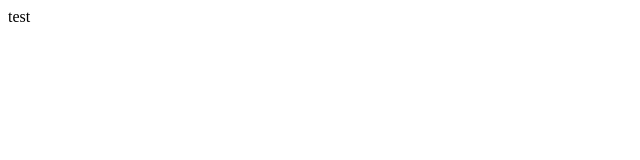
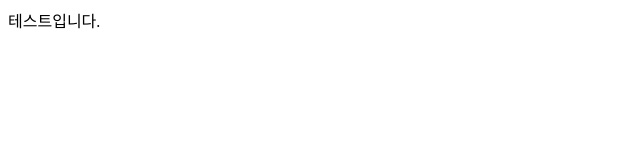
Before and after one commit to tmdgus3173/tmdgus3173.github.io, a plain HTML site: page index.html in a window 1280 px wide. Shown: the full height of the page, 0-640 px from the left. Drawn offline with Linux system fonts and the light colour scheme.

Commit message:
Update index.html

```diff
--- a/index.html
+++ b/index.html
@@ -1,5 +1,5 @@
 <html>
   <body>
-    test
+    테스트입니다.
   </body>
 </html>
```
